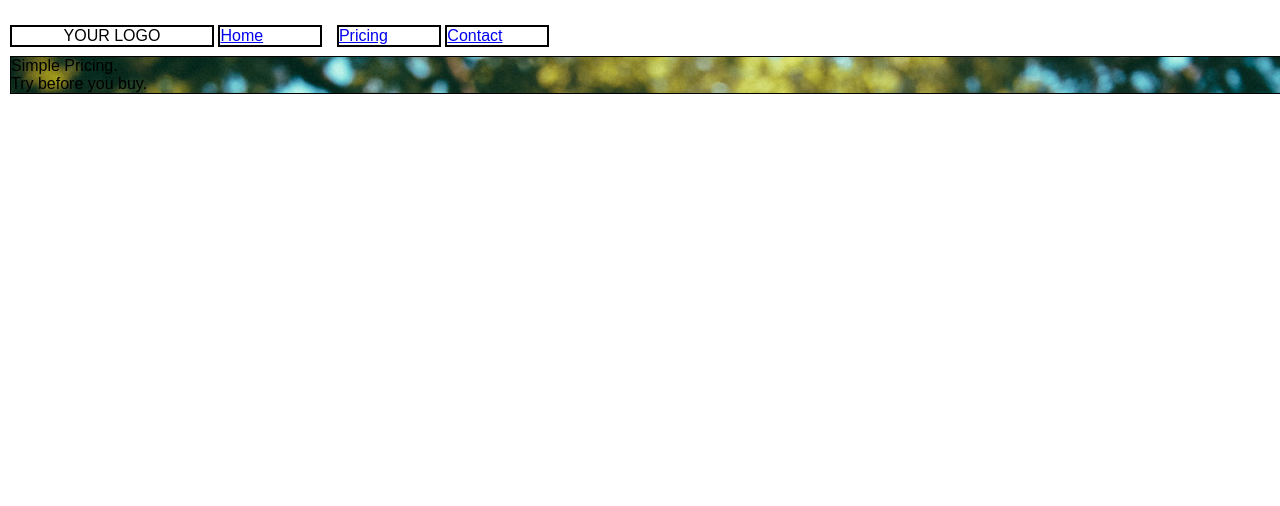
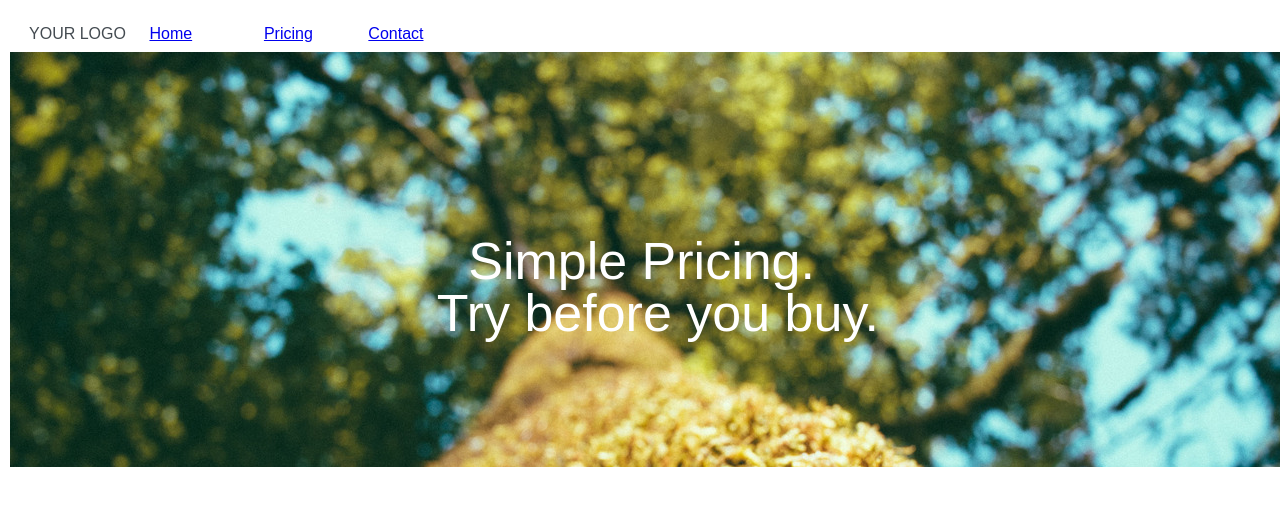
Before and after one commit to AirForcePierce/normmodeboyz, a plain HTML site: page index.html in a window 1280 px wide. Drawn offline with Linux system fonts and the light colour scheme.

Commit message:
Added text in the background image working on positioning and font size

```diff
--- a/index.html
+++ b/index.html
@@ -14,7 +14,7 @@ YOUR LOGO
 <a class=contact href="#">Contact</a>
 </ul>
 </nav>
-<div class=treeback>Simple Pricing.<br>Try before you buy.</div>
+<div class=treeback><span class=simple>Simple Pricing.</span><br><span class=trybefore>Try before you buy.</span></div>
 
 </body>
 </html>
--- a/main.css
+++ b/main.css
@@ -11,20 +11,21 @@ img {
 
 li {
   display: inline-block;
-  border: 2px solid black;
+  /*border: 2px solid black;*/
 }
 
 .company {
   text-align: center;
-  width: 200px;
+  width: 135px;
   display: inline-block;
-  border: 2px solid black;
+  color: #444B51;
+  /*border: 2px solid black;*/
 }
 
 a {
   display: inline-block;
   width: 100px;
-  border: 2px solid black;
+  /*border: 2px solid black;*/
 }
 
 .home {
@@ -33,9 +34,26 @@ a {
 
 /*Background and text*/
 
+.simple {
+  position: absolute;
+  font-size: 52px;
+  top: 179px;
+  right: 475px;
+}
+
+.trybefore {
+  position: absolute;
+  font-size: 52px;
+  top: 231px;
+  right: 411px;
+}
+
 .treeback {
-  border: 1px solid black;
+  /*border: 1px solid black;*/
   margin-top: 9px;
   background-image: url(images/background.jpg);
   width: 1280px;
+  height: 415px;
+  color: white;
+  position: relative;
 }
```
